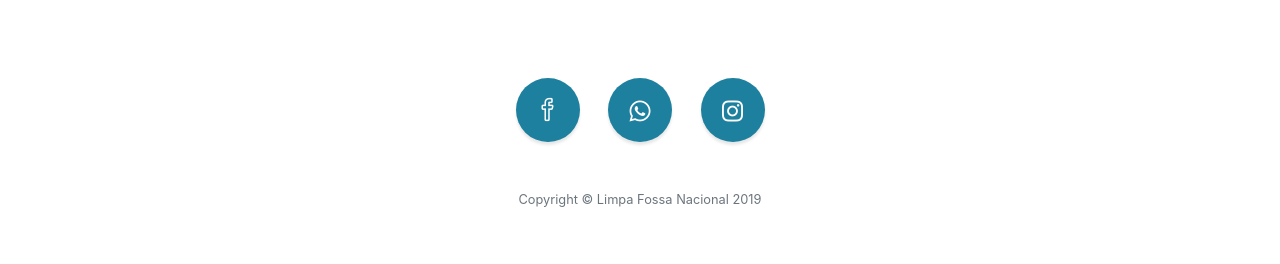
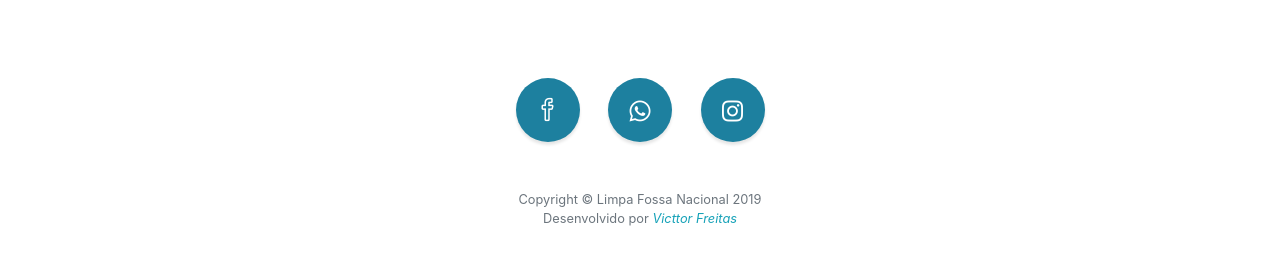
Before and after one commit to victtorfreitas/limpafossa, a website with bundled scripts: page index.html in a window 1280 px wide. Shown: the part 3978-4242 px from the top of the page. Built offline with nearby package versions, Linux system fonts and the light colour scheme.

Commit message:
Desenvolvido por Victtor Freitas

```diff
--- a/index.html
+++ b/index.html
@@ -266,6 +266,7 @@
           </li>
         </ul>
         <p class="text-muted small mb-0">Copyright &copy; Limpa Fossa Nacional <span id="ano"></span></p>
+        <p class="text-muted small mb-0">Desenvolvido por<a href="https://wa.me/5563994674202" target="_blank"><em class="text-info"> Victtor Freitas</em></a></p>
       </div>
     </footer>
     <!-- Scroll to Top Button-->
```
